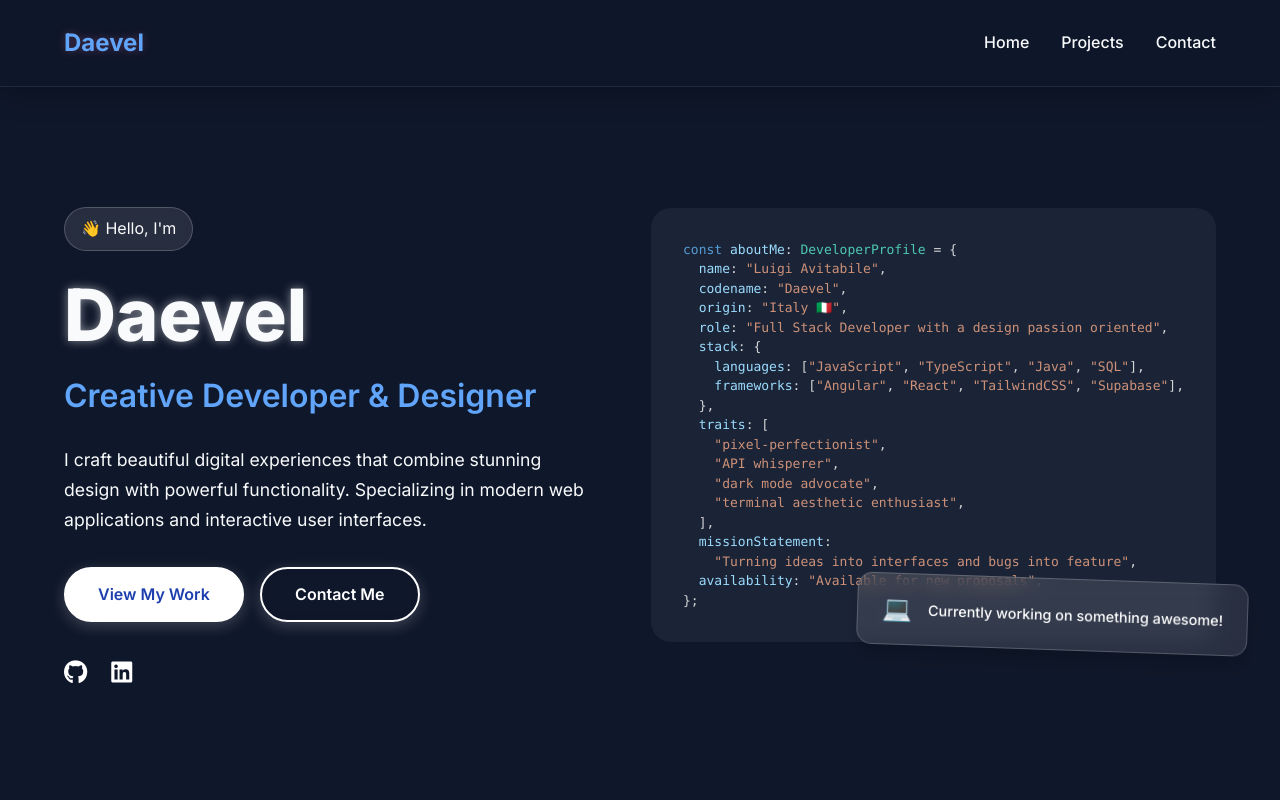
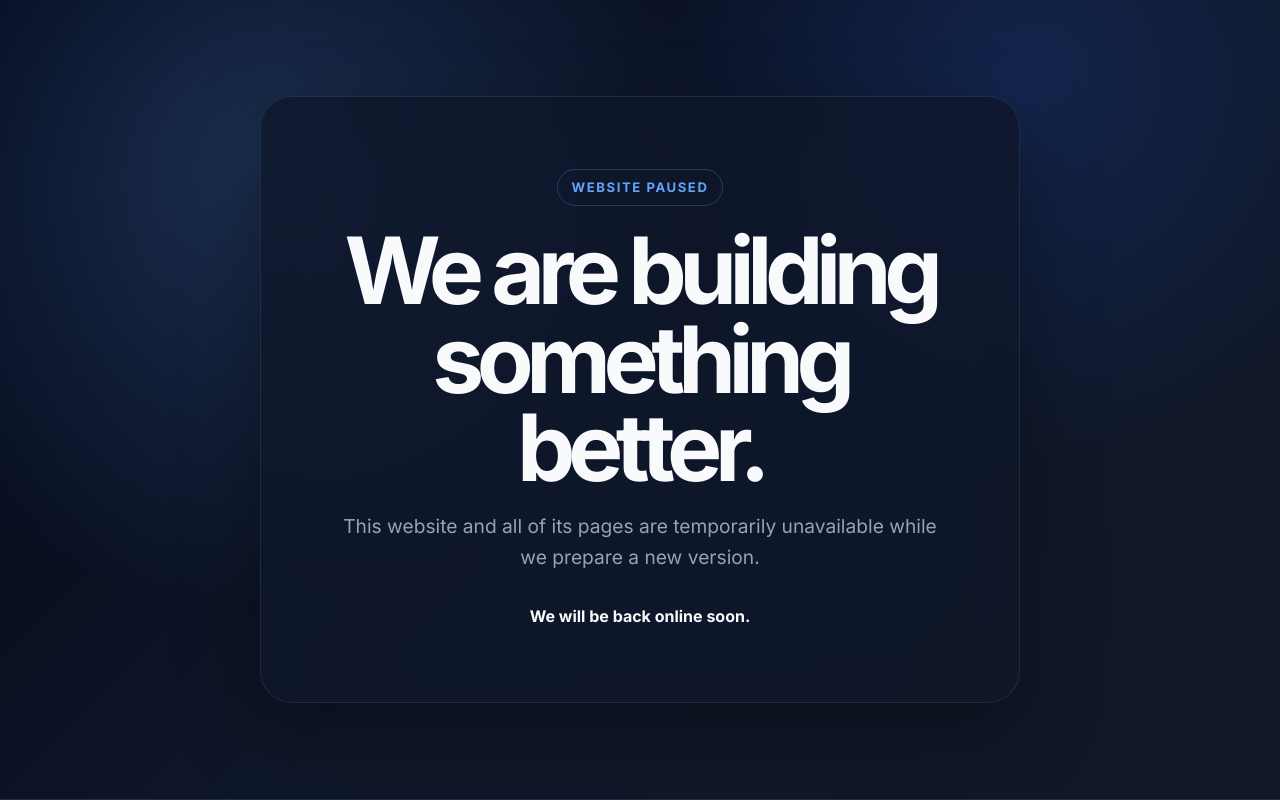
Before and after one commit to Daevel/daevel-portfolio-page, a React (Vite) app: page / in a window 1280 px wide. Shown: the top 800 px of the page. Built offline with nearby package versions, Linux system fonts and the light colour scheme; no server answers.

Commit message:
Add maintenance page

```diff
--- a/src/App.css
+++ b/src/App.css
@@ -15,7 +15,7 @@
   --background: #0f172a;
   --section-bg: #1e293b;
   --card-bg: #1e293b;
-  --gradient-start: #1e3a8a
+  --gradient-start: #1e3a8a;
   --gradient-end: #2563eb;
   --nav-bg: rgba(15, 23, 42, 0.9);
   --card-border: rgba(148, 163, 184, 0.15);
@@ -36,6 +36,62 @@ body {
 
 .app.loaded {
   opacity: 1;
+}
+
+.maintenance-page {
+  min-height: calc(100vh - 89px);
+  display: grid;
+  place-items: center;
+  padding: 6rem 1.5rem;
+  background:
+    radial-gradient(circle at 20% 20%, rgba(96, 165, 250, 0.22), transparent 28rem),
+    radial-gradient(circle at 80% 10%, rgba(37, 99, 235, 0.18), transparent 24rem),
+    linear-gradient(135deg, #020617 0%, var(--background) 52%, #111827 100%);
+}
+
+.maintenance-card {
+  width: min(100%, 760px);
+  padding: clamp(2rem, 6vw, 4.5rem);
+  border: 1px solid var(--card-border);
+  border-radius: 32px;
+  background: rgba(15, 23, 42, 0.78);
+  box-shadow: 0 30px 80px rgba(0, 0, 0, 0.34);
+  text-align: center;
+  backdrop-filter: blur(18px);
+}
+
+.maintenance-label {
+  display: inline-flex;
+  margin-bottom: 1.25rem;
+  padding: 0.45rem 0.85rem;
+  border: 1px solid rgba(96, 165, 250, 0.28);
+  border-radius: 999px;
+  color: var(--accent-color);
+  font-size: 0.82rem;
+  font-weight: 700;
+  letter-spacing: 0.12em;
+  text-transform: uppercase;
+}
+
+.maintenance-card h1 {
+  margin: 0 auto 1.25rem;
+  max-width: 11ch;
+  font-size: clamp(2.6rem, 8vw, 5.8rem);
+  line-height: 0.95;
+  letter-spacing: -0.08em;
+}
+
+.maintenance-copy {
+  max-width: 620px;
+  margin: 0 auto;
+  color: var(--light-text);
+  font-size: clamp(1rem, 2vw, 1.2rem);
+}
+
+.maintenance-note {
+  margin-top: 2rem;
+  color: var(--text-color);
+  font-weight: 700;
 }
 
 .navbar {
--- a/src/App.tsx
+++ b/src/App.tsx
@@ -1,38 +1,32 @@
 import "./App.css";
-import { Navbar } from "./pages/Navbar";
-import { Hero } from "./pages/Hero";
-import { Projects } from "./pages/Projects";
-import { Contact } from "./pages/Contacts";
-// import { SmartTaskManagerPage } from "./pages/SmartTaskManagerPage";
 import { useEffect, useState } from "react";
-import emailjs from "@emailjs/browser";
 import { motion } from "framer-motion";
-import { Routes, Route } from "react-router-dom";
 
 function App() {
   const [isLoaded, setIsLoaded] = useState(false);
 
   useEffect(() => {
     setIsLoaded(true);
-    emailjs.init(import.meta.env.VITE_EMAILJS_PUBLIC_KEY);
   }, []);
 
   return (
     <div className={`app ${isLoaded ? "loaded" : ""}`}>
-      <Routes>
-        <Route
-          path="/"
-          element={
-            <>
-              <Navbar />
-              <Hero />
-              <Projects />
-              <Contact />
-            </>
-          }
-        />
-        {/* <Route path="/smart-task-manager" element={<SmartTaskManagerPage />} /> */}
-      </Routes>
+      <main className="maintenance-page" aria-labelledby="maintenance-title">
+        <motion.section
+          className="maintenance-card"
+          initial={{ opacity: 0, y: 24 }}
+          animate={{ opacity: 1, y: 0 }}
+          transition={{ duration: 0.7, ease: "easeOut" }}
+        >
+          <p className="maintenance-label">Website paused</p>
+          <h1 id="maintenance-title">We are building something better.</h1>
+          <p className="maintenance-copy">
+            This website and all of its pages are temporarily unavailable while
+            we prepare a new version.
+          </p>
+          <p className="maintenance-note">We will be back online soon.</p>
+        </motion.section>
+      </main>
 
       <motion.footer
         className="footer"
```
